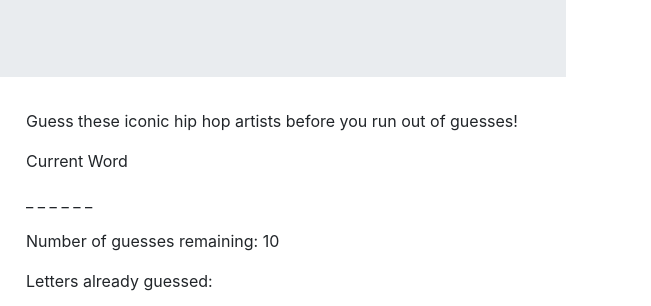
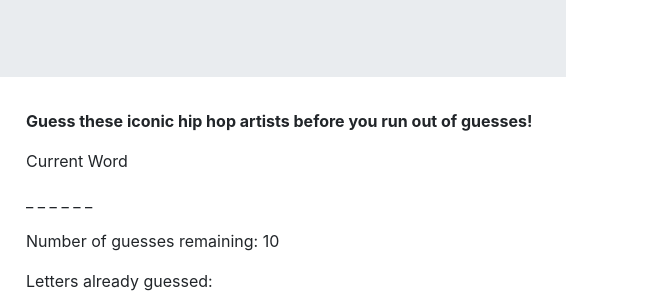
Before and after one commit to bertwinkeller/Word-Guess-Game, a plain HTML site: page index.html in a window 1280 px wide. Shown: the part 172-478 px from the top of the page, 629-1280 px from the left. Drawn offline with nearby package versions, Linux system fonts and the light colour scheme.

Commit message:
added font styles to css

```diff
--- a/assets/css/style.css
+++ b/assets/css/style.css
@@ -2,3 +2,6 @@
     width:100%;
     height: auto;
 }
+#directions-text{
+    font-weight: bold;
+}
```
